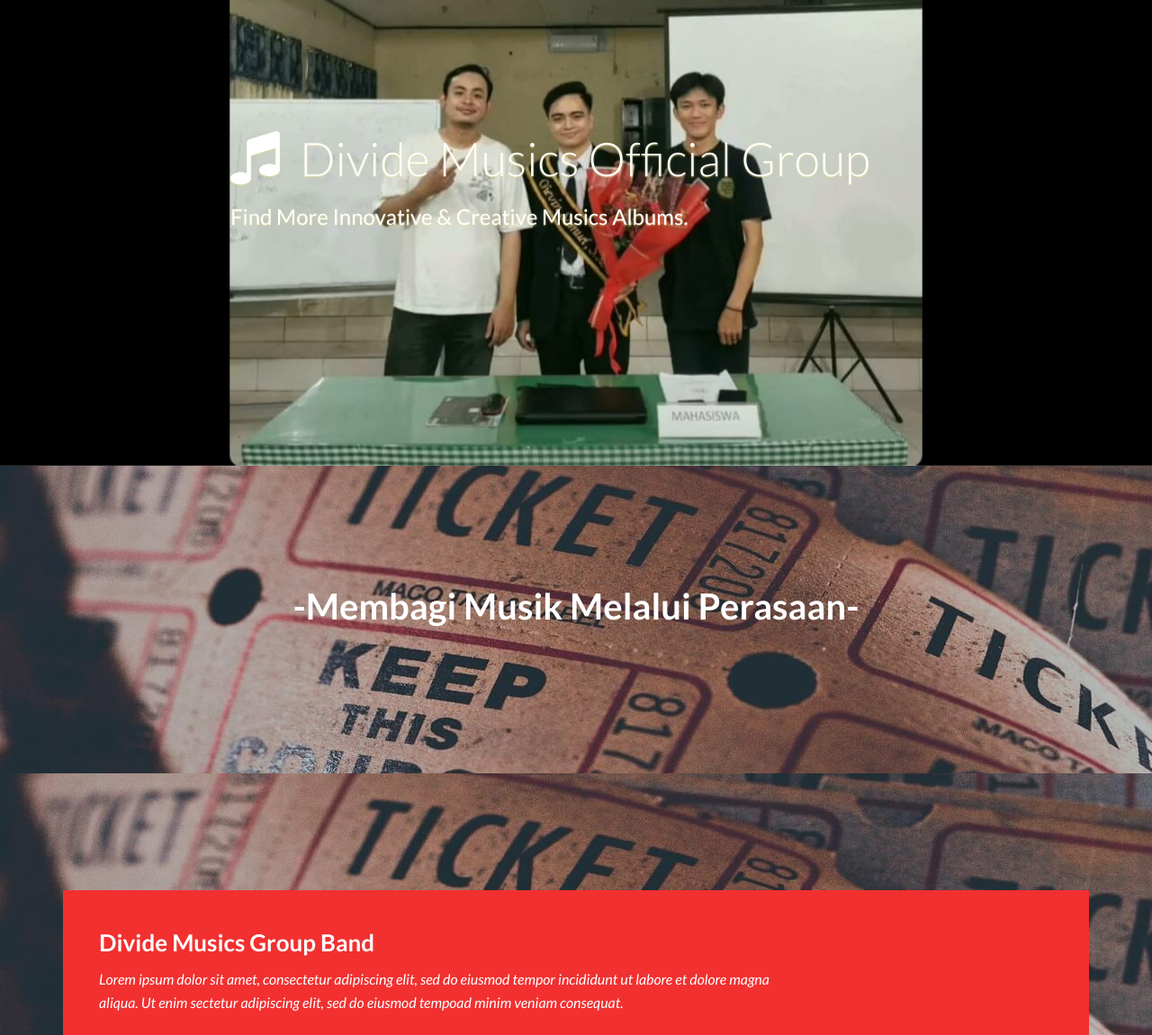
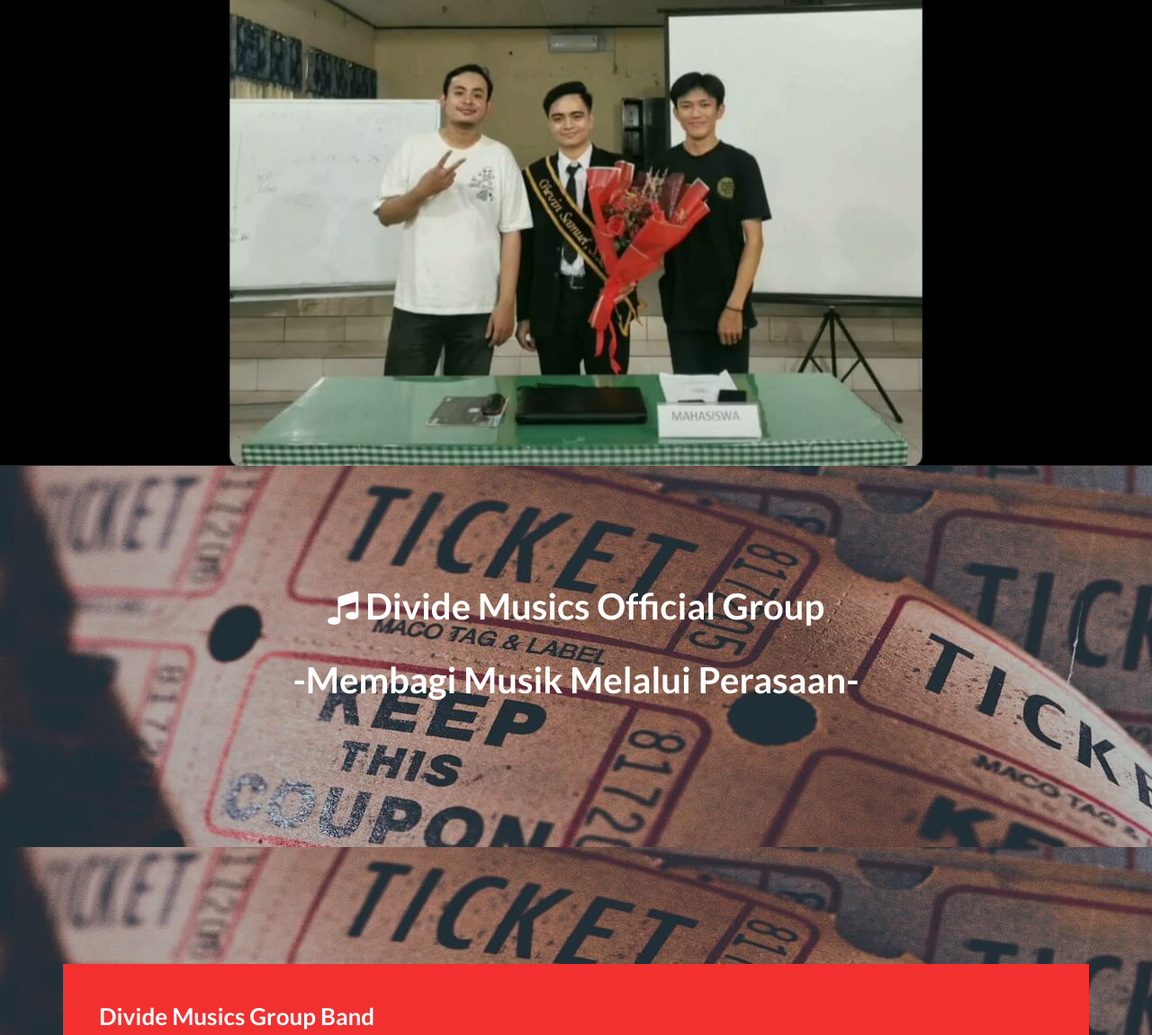
Before and after one commit to Fendraalfian/divide-musics, a plain HTML site: page index.html in a window 1280 px wide. Shown: the part 149-1300 px from the top of the page at 90% size. Drawn offline with Linux system fonts and the light colour scheme.

Commit message:
Add files via upload

```diff
--- a/index.html
+++ b/index.html
@@ -208,14 +208,7 @@
 				<!-- banner caption -->
 
 				<div class="carousel-caption slide-one">
-                  <!-- heading -->
-                  <h2 class="animated fadeInLeftBig">
-                    <i class="fa fa-music"></i> Divide Musics Official Group
-                  </h2>
-                  <!-- paragraph -->
-                  <h3 class="animated fadeInRightBig">
-                    Find More Innovative &amp; Creative Musics Albums.
-                  </h3>
+
                   <!-- button -->
                   <!-- <a href="#" class="animated fadeIn btn btn-theme"
                     >Download Here</a
@@ -255,7 +248,15 @@
           <!-- promo element -->
           <div class="promo-element">
             <!-- heading -->
-            <h3>-Membagi Musik Melalui Perasaan-</h3>
+
+             <h3 class="animated fadeInLeftBig">
+              <i class="fa fa-music"></i> Divide Musics Official Group
+            </h3>
+            <!-- paragraph -->
+            <h3 class="animated fadeInRightBig">
+              -Membagi Musik Melalui Perasaan-
+            </h3>
+
             <!-- paragraph -->
             <!-- <p>
               -Membagi Musik Melalui <strong>Perasaan</strong>-
@@ -288,10 +289,7 @@
                 <h3>Divide Musics Group Band</h3>
                 <!-- paragraph -->
                 <p>
-                  Lorem ipsum dolor sit amet, consectetur adipiscing elit, sed
-                  do eiusmod tempor incididunt ut labore et dolore magna aliqua.
-                  Ut enim sectetur adipiscing elit, sed do eiusmod tempoad minim
-                  veniam consequat.
+                  Merupakan Musics Group Band yang terdiri dari Surya, Fendra, Chevin dan Riko dan begitulah adanya.
                 </p>
               </div>
               <div class="col-md-3 col-sm-4">
```
